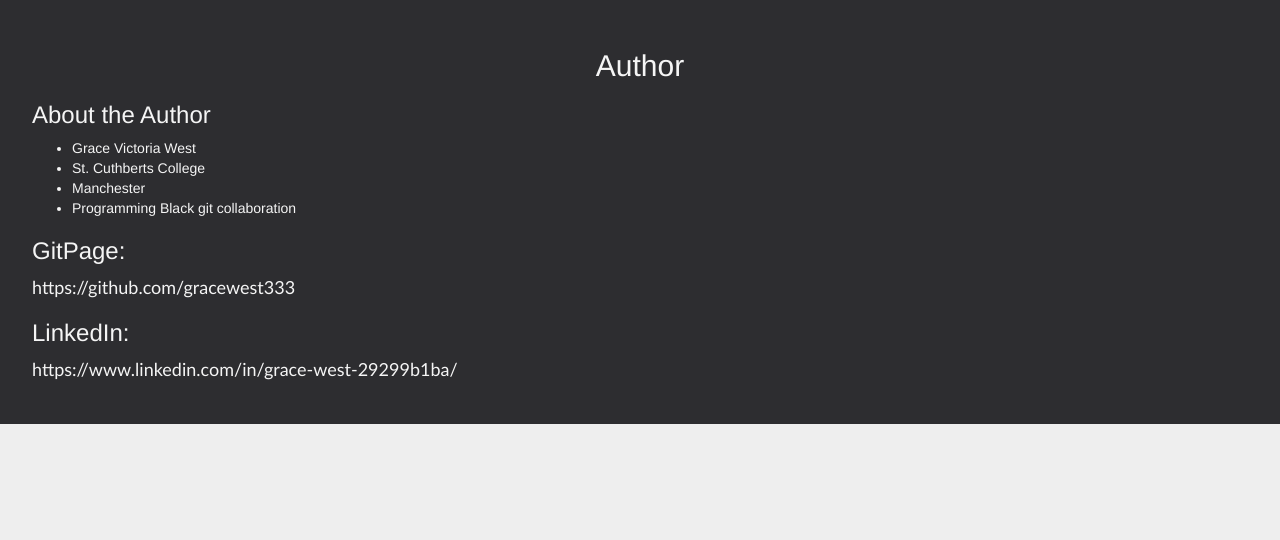
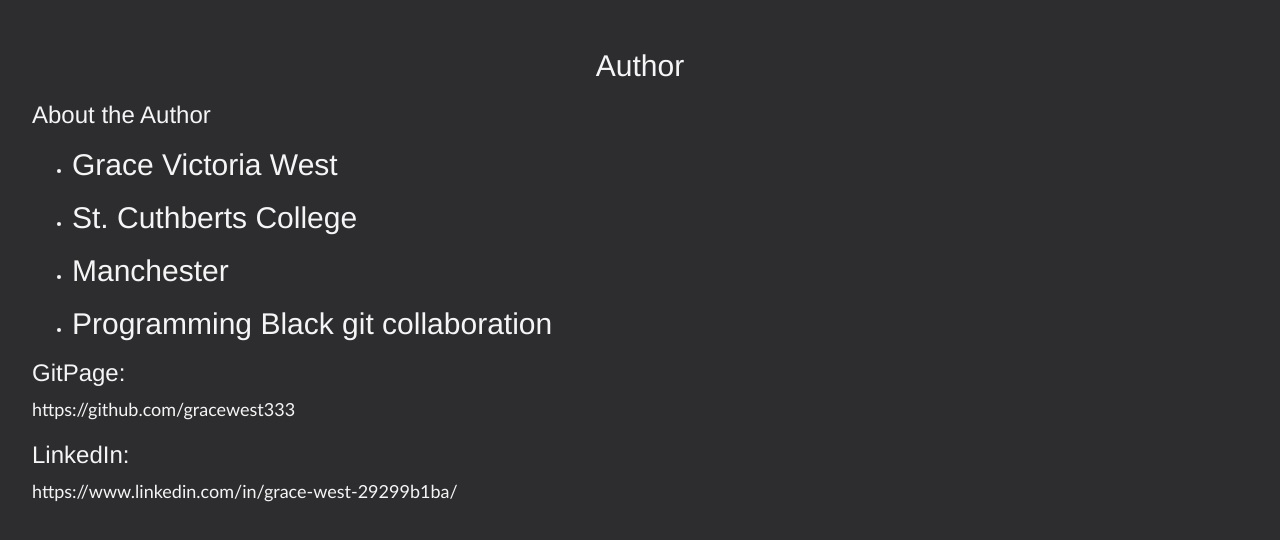
Before and after one commit to tabbeyy/formative-assignment-one, a plain HTML site: page c-past.html in a window 1280 px wide. Shown: the part 1315-1855 px from the top of the page. Before the commit the page ends 1739 px from the top, so only its background shows below. Drawn offline with nearby package versions, Linux system fonts and the light colour scheme.

Commit message:
Minor changes

```diff
--- a/c-past.html
+++ b/c-past.html
@@ -92,10 +92,10 @@
   <h2>Author</h2>
   <h3 style="text-align: left">About the Author</h3>
   <ul style="text-align: left">
-    <li>Grace Victoria West</li>
-    <li>St. Cuthberts College</li>
-    <li>Manchester</li>
-    <li>Programming Black git collaboration</li>
+    <li><h2>Grace Victoria West</h2></li>
+    <li><h2>St. Cuthberts College</h2></li>
+    <li><h2>Manchester</h2></li>
+    <li><h2>Programming Black git collaboration</h2></li>
   </ul>
   <h3 style="text-align: left">GitPage:</h3>
   <p style="text-align: left">https://github.com/gracewest333</p>
```
